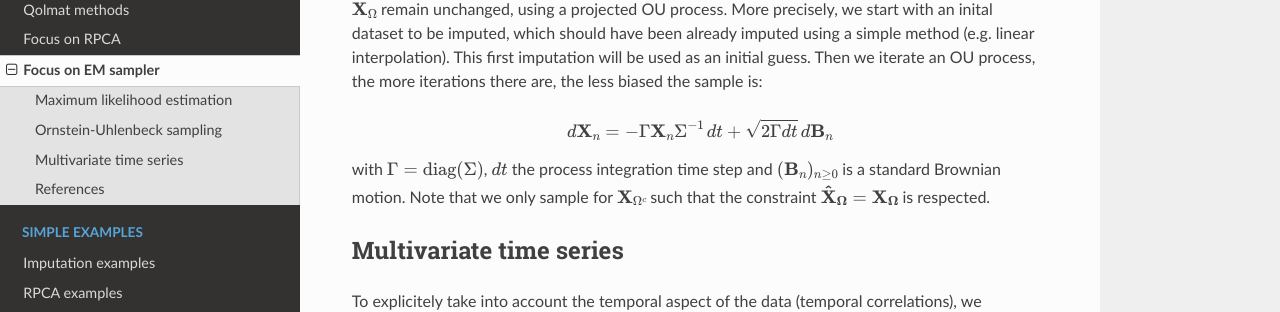
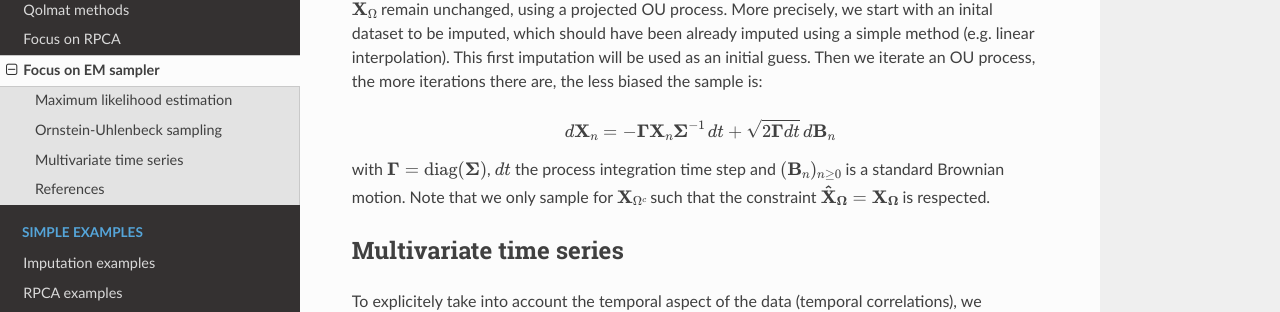
Before and after one commit to scikit-learn-contrib/qolmat, a Sphinx documentation site: the page built from docs/EM_sampler.rst, in a window 1280 px wide and 900 px high, scrolled down 838 px. Shown: the part 142-454 px from the top of the window. Built offline with Sphinx 7.4.7 and the Read the Docs theme 2.0.0, drawn with Linux system fonts in a browser that asks for light colours.

Commit message:
update docs but EM sampler :'(

```diff
--- a/docs/EM_sampler.rst
+++ b/docs/EM_sampler.rst
@@ -54,9 +54,9 @@ Then we iterate an OU process, the more iterations there are, the less biased th
 
 .. math::
 
-    d\mathbf{X}_n = - \Gamma \mathbf{X}_n \Sigma^{-1} \,dt + \sqrt{2 \Gamma dt} \, d\mathbf{B}_n
+    d\mathbf{X}_n = - \mathbf{\Gamma} \mathbf{X}_n \mathbf{\Sigma}^{-1} \,dt + \sqrt{2 \mathbf{\Gamma} dt} \, d\mathbf{B}_n
 
-with :math:`\Gamma = \text{diag}(\Sigma)`, :math:`dt` the process integration time step
+with :math:`\mathbf{\Gamma} = \text{diag}(\mathbf{\Sigma})`, :math:`dt` the process integration time step
 and :math:`(\mathbf{B}_n)_{n\geq 0}` is a standard Brownian motion.
 Note that we only sample for :math:`\mathbf{X}_{\Omega^c}` such that the constraint
 :math:`\mathbf{\hat{X}_{\Omega}} = \mathbf{X_{\Omega}}` is respected.
```
Also changed, not shown: 5 other files.
